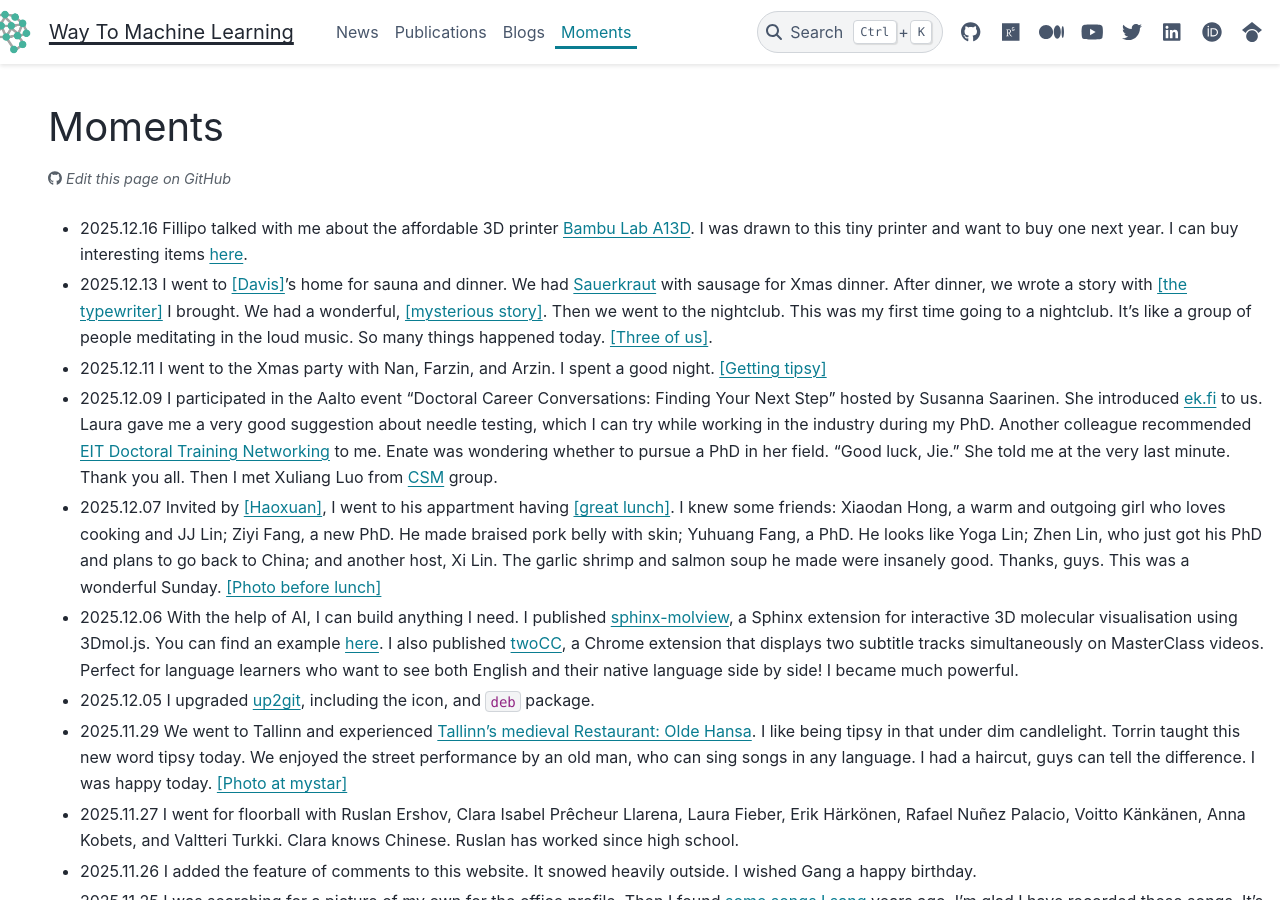
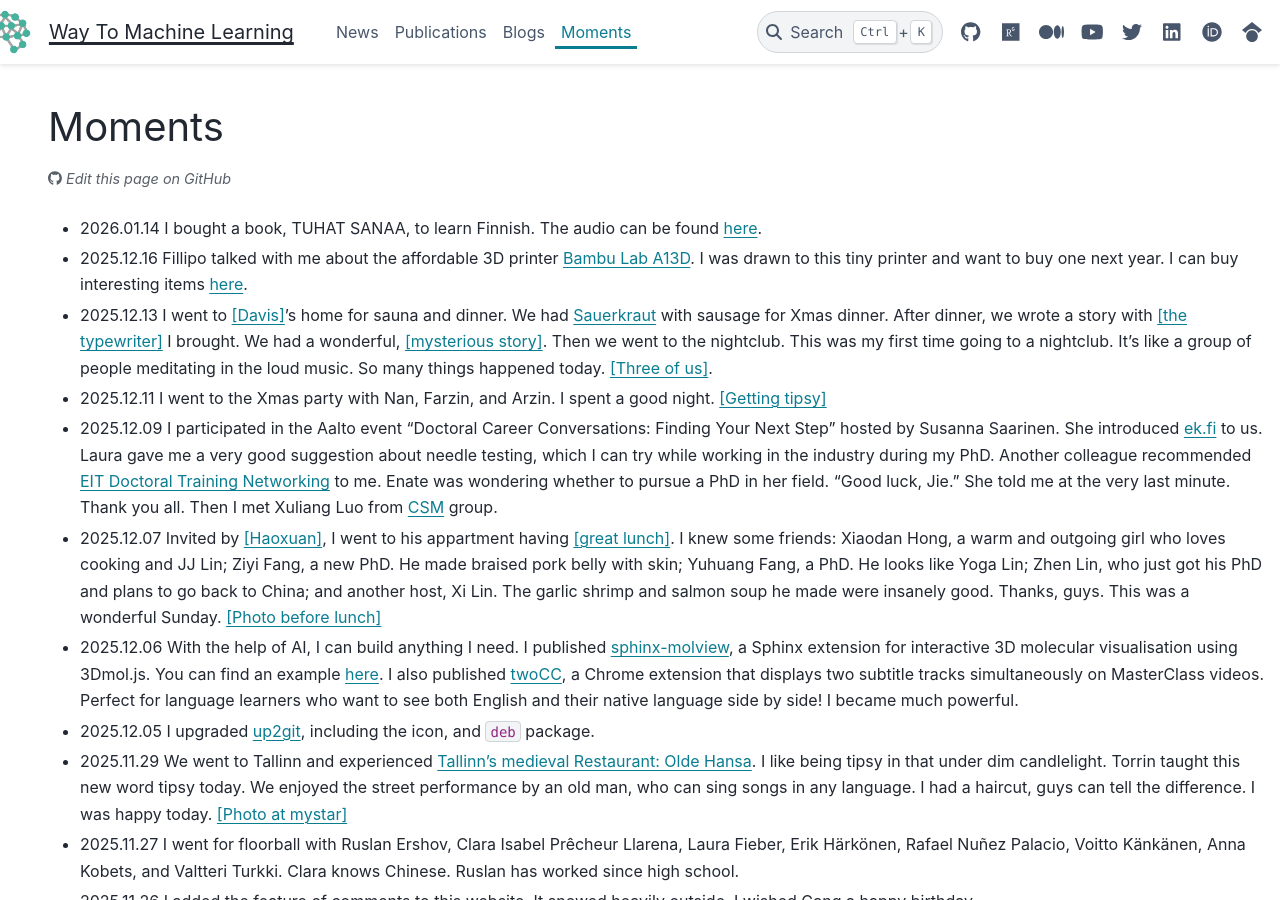
Before and after one commit to way2ml/way2ml.github.io, a Sphinx documentation site: the page built from doc/moments.md, in a window 1280 px wide and 900 px high. Built offline with Sphinx 7.4.7 and the PyData theme 0.15.4, drawn with Linux system fonts in a browser that asks for light colours; comment, search, counter and statistics services are not loaded.

Commit message:
Add personal moments from December 2025 and January 2026

```diff
--- a/doc/moments.md
+++ b/doc/moments.md
@@ -4,6 +4,7 @@ comment: True
 ---
 
 # Moments
+- 2026.01.14 I bought a book, TUHAT SANAA, to learn Finnish. The audio can be found [here](https://otava.fi/nemo/tuhatsanaa/aantamisohjeet-suomeksi/).
 - 2025.12.16 Fillipo talked with me about the affordable 3D printer [Bambu Lab A13D](https://eu.store.bambulab.com/products/a1?id=599117150694776844). I was drawn to this tiny printer and want to buy one next year. I can buy interesting items [here](https://makerworld.com/en).
 - 2025.12.13 I went to <a href="./_static/moments/20251213_davis.jpeg" target="_blank" rel="noopener">[Davis]</a>'s home for sauna and dinner. We had [Sauerkraut](https://en.wikipedia.org/wiki/Sauerkraut) with sausage for Xmas dinner. After dinner, we wrote a story with <a href="./_static/moments/20251213_type.jpeg" target="_blank" rel="noopener">[the typewriter]</a> I brought. We had a wonderful, <a href="./_static/moments/20251213_story.jpeg" target="_blank" rel="noopener">[mysterious story]</a>. Then we went to the nightclub. This was my first time going to a nightclub. It's like a group of people meditating in the loud music. So many things happened today. <a href="./_static/moments/20251213_smile.jpeg" target="_blank" rel="noopener">[Three of us]</a>.
 - 2025.12.11 I went to the Xmas party with Nan, Farzin, and Arzin. I spent a good night. <a href="./_static/moments/20251211_xmas.jpg" target="_blank" rel="noopener">[Getting tipsy]</a>
```
